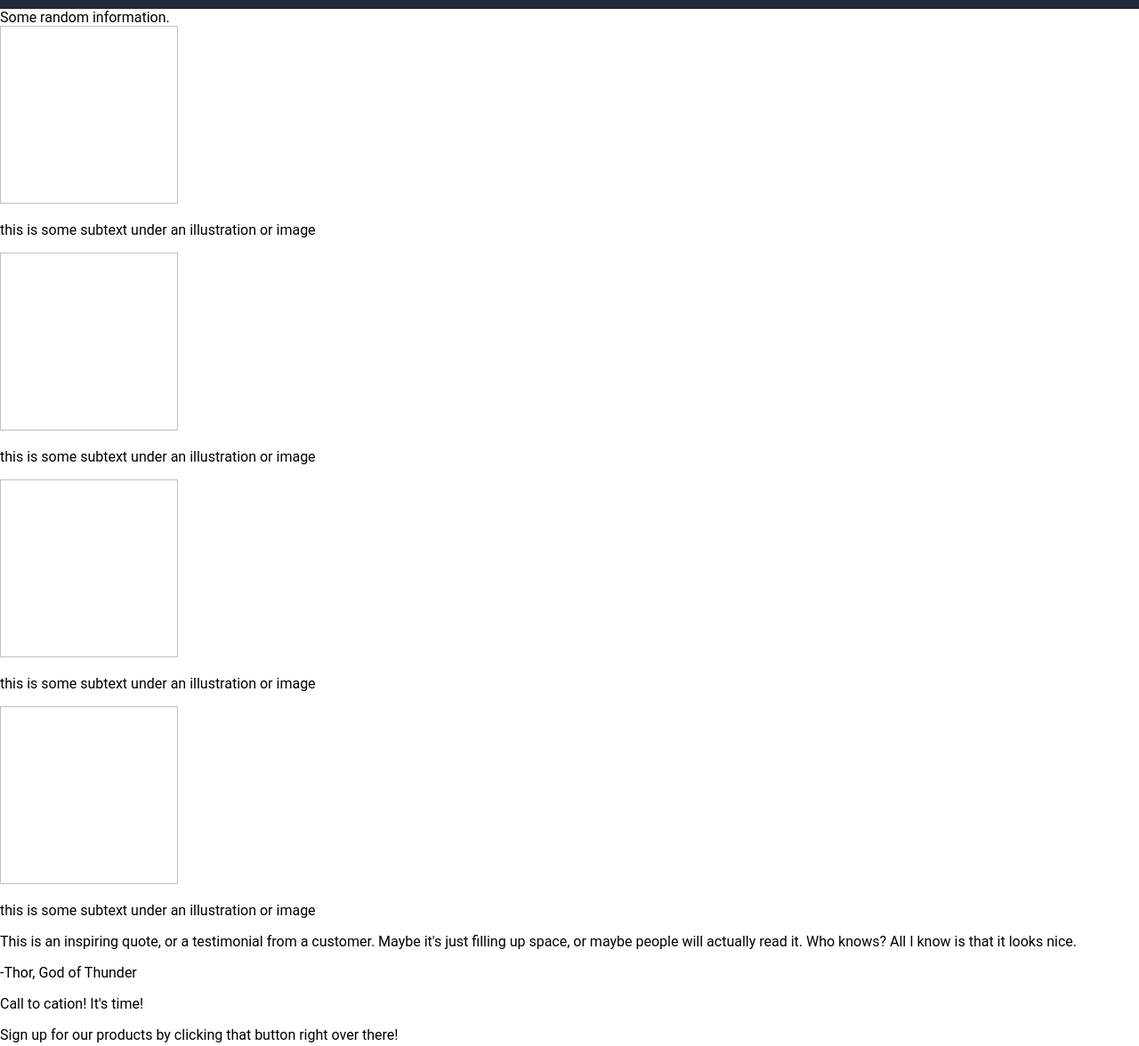
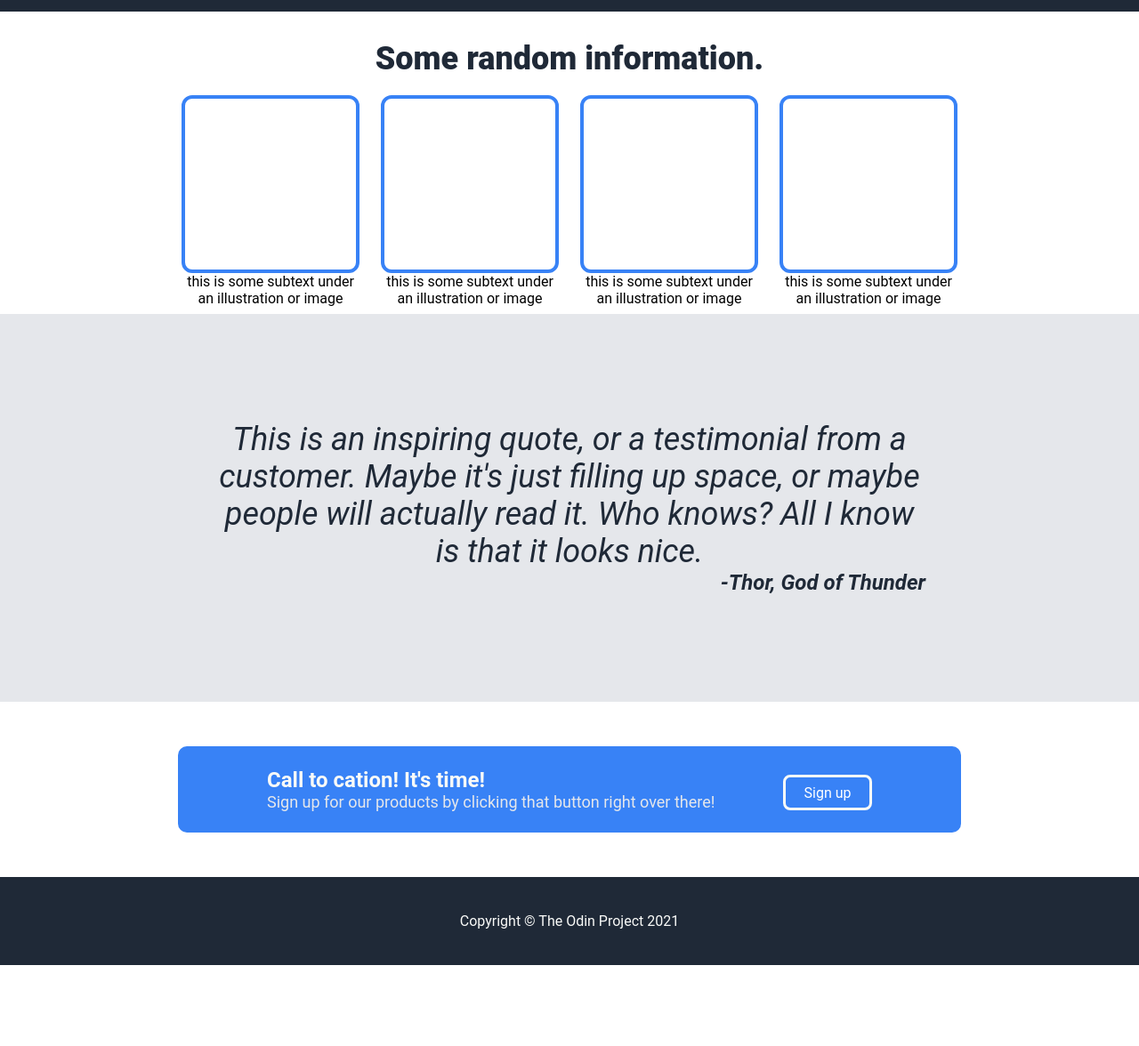
Before and after one commit to Innsane/odin-landing-page, a plain HTML site: page index.html in a window 1280 px wide. Shown: the part 382-1558 px from the top of the page at 89% size. After the commit the page ends 1467 px from the top, so only its background shows below. Drawn offline with Linux system fonts and the light colour scheme.

Commit message:
finished page

```diff
--- a/index.html
+++ b/index.html
@@ -23,33 +23,35 @@
             <img />
         </div>
         <div class="information">
-            <div>Some random information.</div>
+            <div class="random-info">Some random information.</div>
             <div class="cards">
                 <div class="card">
-                    <img />
+                    <div class="placeholder"></div>
                     <p>this is some subtext under an illustration or image</p>
                 </div>
                 <div class="card">
-                    <img />
+                    <div class="placeholder"></div>
                     <p>this is some subtext under an illustration or image</p>
                 </div>
                 <div class="card">
-                    <img />
+                    <div class="placeholder"></div>
                     <p>this is some subtext under an illustration or image</p>
                 </div>
                 <div class="card">
-                    <img />
+                    <div class="placeholder"></div>
                     <p>this is some subtext under an illustration or image</p>
                 </div>
             </div>
         </div>
         <div class="quote">
             <p>This is an inspiring quote, or a testimonial from a customer. Maybe it's just filling up space, or maybe people will actually read it. Who knows? All I know is that it looks nice.</p>
-            <p>-Thor, God of Thunder</p>
+            <p class="author">-Thor, God of Thunder</p>
         </div>
         <div class='call-to-action'>
-            <p>Call to cation! It's time!</p>
-            <p>Sign up for our products by clicking that button right over there!</p>
+            <div class="call-to-action-text">
+                <p class="main-text-action">Call to cation! It's time!</p>
+                <p class="secondary-text">Sign up for our products by clicking that button right over there!</p>
+            </div>
             <button>Sign up</button>
         </div>
         <div class="footer">
--- a/styles.css
+++ b/styles.css
@@ -12,7 +12,7 @@ body {
     display: flex;
     justify-content: space-between;
     align-items: center;
-    padding: 16px;
+    padding: 16px 200px;
 }
 
 .links {
@@ -39,7 +39,7 @@ a {
 
 .main {
     background-color: #1F2937;
-    padding: 16px;
+    padding: 16px 200px;
     display: flex;
     justify-content: space-between;
     gap: 16px;
@@ -70,7 +70,7 @@ a {
     flex-shrink: 0;
 }
 
-.main button {
+button {
     background-color: #3882F6;
     color: white;
     border: none;
@@ -82,17 +82,97 @@ a {
     margin-top: 8px;
 }
 
-.card img {
-    border-color: #3882F6;
+.information {
+    display: flex;
+    flex-direction: column;
+    justify-content: center;
+    align-items: center;
+    padding: 8px;
+    margin-top: 24px;
+}
+
+.information .random-info {
+    font-size: 36px;
+    color: #1F2937;
+    font-weight: 900;
+    margin-bottom: 20px;
+}
+
+.cards {
+    display: flex;
+    flex-wrap: wrap;
+    justify-content: center;
+    gap: 24px;
+}
+
+.card {
+    width: 200px;
+    text-align: center;
+}
+
+.card .placeholder {
+    box-sizing: border-box;
+    border: 4px solid #3882F6;
+    border-radius: 12px;
     background-color: white;
     width: 200px;
     height: 200px;
+    flex: 1 0 auto;
 }
 
-.content {
+.card p {
+    margin: 0;
+}
 
+.quote {
+    padding: 120px 240px;
+    background-color: #E5E7EB;
+    text-align: center;
+    font-size: 36px;
+    font-style: italic;
+    color: #1F2937;
+}
+
+.quote p {
+    margin: 0;
+}
+
+.quote .author {
+    text-align: end;
+    font-weight: bold;
+    font-size: 24px;
+    margin: 0;
+}
+
+.call-to-action {
+    background-color: #3882F6;
+    padding: 24px 100px;
+    margin: 50px 200px;
+    border-radius: 10px;
+
+    color: #F9FAF8;
+
+    display: flex;
+    justify-content: space-between;
+}
+
+.call-to-action .main-text-action {
+    font-size: 24px;
+    font-weight: 600;
+}
+
+.call-to-action button {
+    border-style: solid;
+    border-color: #F9FAF8;
+}
+
+.call-to-action p {
+    margin: 0;
 }
 
 .footer {
     background-color: #1F2937;
+    padding: 24px;
+    text-align: center;
+    color: #F9FAF8;
 }
```
